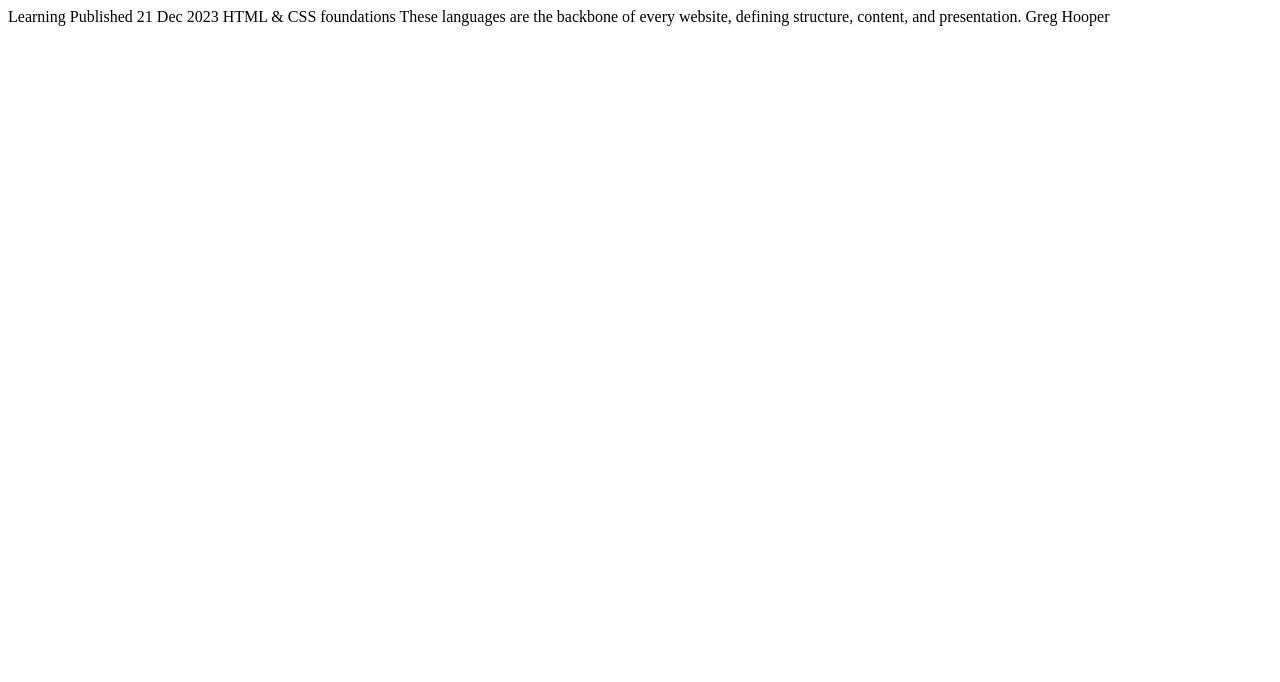
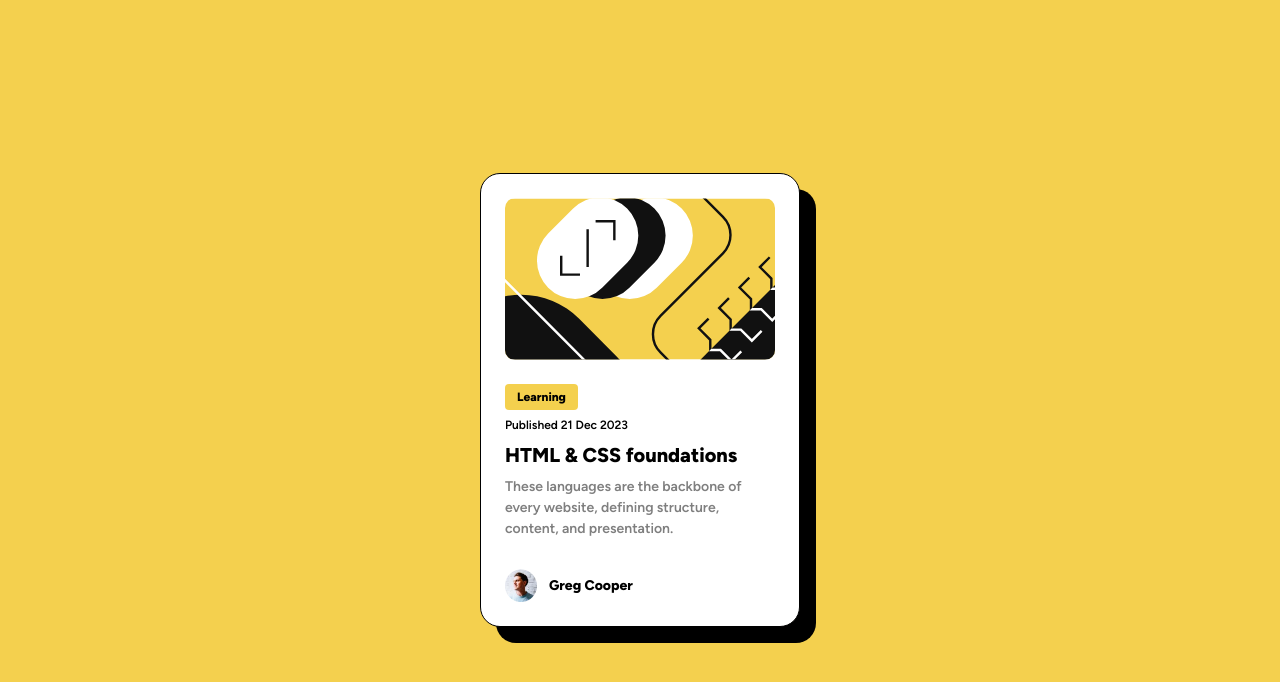
Before and after one commit to kunwar91/fe-mentors_blog-preview-card, a plain HTML site: page index.html in a window 1280 px wide. Drawn offline with nearby package versions, Linux system fonts and the light colour scheme.

Commit message:
add tailwind and code completion

```diff
--- a/index.html
+++ b/index.html
@@ -4,25 +4,66 @@
 <head>
   <meta charset="UTF-8">
   <meta name="viewport" content="width=device-width, initial-scale=1.0">
+  <script src="https://cdn.tailwindcss.com"></script>
   <!-- displays site properly based on user's device -->
 
-  <link rel="icon" type="image/png" sizes="32x32" href="./assets/images/favicon-32x32.png">
+  <link rel="icon" type="image/png" sizes="32x32" href="./assets/images/favicon-32x32.png" />
+  <style>
+    @font-face {
+      font-family: figtree-extrabold;
+      src: url("./assets/fonts/static/Figtree-ExtraBold.ttf");
+    }
+
+    @font-face {
+      font-family: figtree-semibold;
+      src: url("./assets/fonts/static/Figtree-SemiBold.ttf");
+    }
+  </style>
 
   <title>Frontend Mentor | Blog preview card</title>
+  <script>
+    tailwind.config = {
+      theme: {
+        extend: {
+          colors: {
+            primaryYellow: '#F4D04E',
+            textGrey: '#7F7F7F',
+          },
+        },
+        container: {
+          center: true,
+        },
+      }
+    }
+  </script>
 </head>
 
-<body>
-
-  Learning
-
-  Published 21 Dec 2023
-
-  HTML & CSS foundations
-
-  These languages are the backbone of every website, defining structure, content, and presentation.
-
-  Greg Hooper
-
+<body class="bg-primaryYellow container flex justify-center items-center h-screen w-screen">
+  <main
+    class="bg-white w-80 flex border-[1px] border-black rounded-[20px] flex p-6 lg:shadow-[16px_16px] min-[320px]:shadow-[8px_8px] shadow-black flex-col">
+    <img src="./assets/images/illustration-article.svg" class="rounded-[10px]" alt="learning" />
+    <div class="container my-6">
+      <div
+        class="w-[73px] bg-primaryYellow text-black mb-1.5 px-3 py-1 font-['figtree-extrabold'] text-xs rounded leading-[18px]">
+        Learning
+      </div>
+      <p class="my-1.5 font-['figtree-semibold'] text-xs leading-[18px]">Published 21 Dec 2023</p>
+      <h1 class="my-1.5 hover:text-primaryYellow cursor-pointer font-['figtree-extrabold'] text-xl leading-[30px]">HTML & CSS
+        foundations
+      </h1>
+      <p class="my-1.5 text-textGrey font-['figtree-semibold'] text-sm leading-[21px]">These languages are the backbone of
+        every website,
+        defining
+        structure, content, and
+        presentation.</p>
+      </div>
+      <div class="container">
+        <div class="flex items-center">
+          <img class="w-8" alt="user" src="./assets/images/image-avatar.webp" />
+          <p class="ml-3 text-sm font-['figtree-extrabold'] leading-[21px]">Greg Cooper</p>
+        </div>
+      </div>
+      </main>
   <!-- <div class="attribution">
     Challenge by <a href="https://www.frontendmentor.io?ref=challenge" target="_blank">Frontend Mentor</a>.
     Coded by <a href="#">Your Name Here</a>.
```
